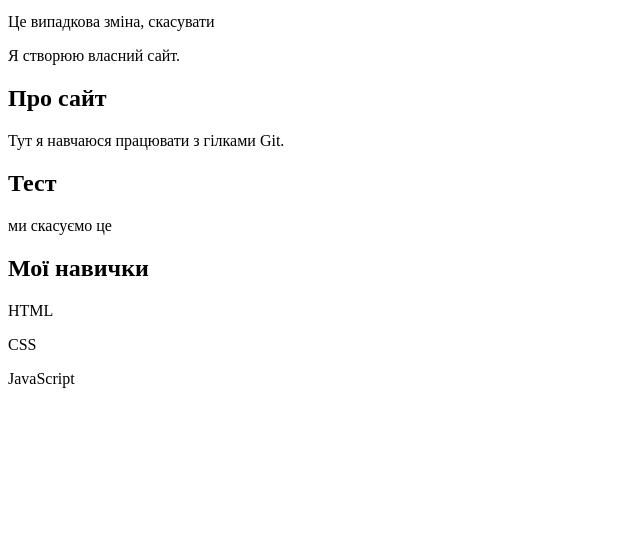
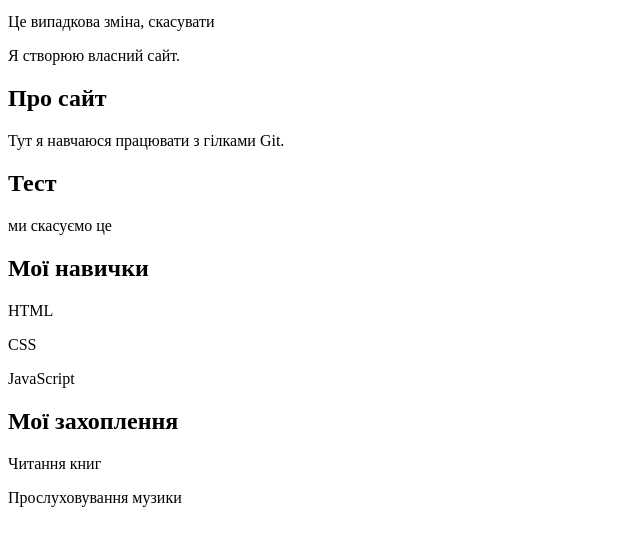
Before and after one commit to MatveevaVi/first, a plain HTML site: page index.html in a window 1280 px wide. Shown: the part 159-704 px from the top of the page, without its empty margins (0-640 px from the left). Drawn offline with Linux system fonts and the light colour scheme.

Commit message:
Add hobbies section

```diff
--- a/index.html
+++ b/index.html
@@ -24,5 +24,10 @@
         <p>CSS</p>
         <p>JavaScript</p>
   </section>
+  <section>
+    <h2>Мої захоплення</h2>
+    <p>Читання книг</p>
+    <p>Прослуховування музики</p>
+</section>
 </body>
 </html>
```
